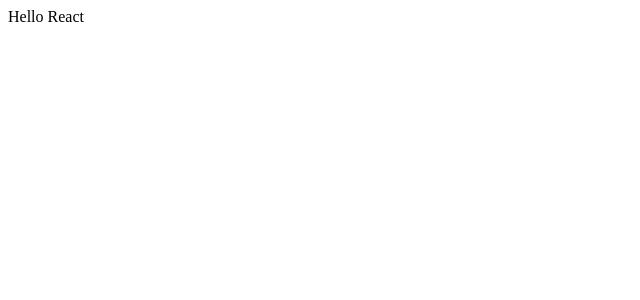
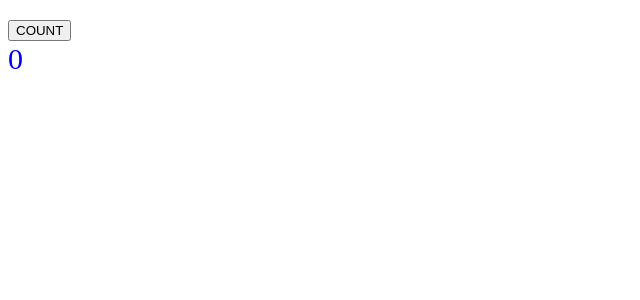
Before and after one commit to SergeiKSS/ReactReduxApp, a React app: page / in a window 1280 px wide. Shown: the top 300 px of the page, without its empty margins (0-640 px from the left). Built offline with nearby package versions, Linux system fonts and the light colour scheme.

Commit message:
Added Redux

```diff
--- a/package.json
+++ b/package.json
@@ -35,6 +35,10 @@
   "dependencies": {
     "@babel/polyfill": "^7.12.1",
     "react": "^18.2.0",
-    "react-dom": "^18.2.0"
+    "react-dom": "^18.2.0",
+    "react-redux": "^8.0.2",
+    "redux": "^4.2.0",
+    "redux-devtools-extension": "^2.13.9",
+    "redux-thunk": "^2.4.1"
   }
 }
--- a/src/components/App.jsx
+++ b/src/components/App.jsx
@@ -1,8 +1,22 @@
-import React from "react";
+import React from 'react';
+import { useDispatch, useSelector } from 'react-redux';
+import { setCount } from '../reducers/reposReducer';
+import './app.less';
+
 
 const App = () => {
+  const dispatch = useDispatch();
+  const count = useSelector(state => state.repos.count)
+
+  function onCountClick() {
+    dispatch(setCount(5));
+  }
+
   return (
-    <div>Hello React</div>
+    <div className="app">
+      <button onClick={() => onCountClick()}>COUNT</button>
+      <div>{count}</div>
+    </div>
   );
 };
 
--- /dev/null
+++ b/src/components/app.less
@@ -0,0 +1,4 @@
+.app {
+  color: blue;
+  font-size: 30px;
+}
--- a/src/index.jsx
+++ b/src/index.jsx
@@ -1,9 +1,13 @@
 import React from 'react';
 import { render } from 'react-dom';
 import './index.less';
-import App from './components/App.jsx';
+import App from './components/App';
+import { Provider } from 'react-redux';
+import { store } from './reducers';
 
 render(
-  <App />,
+  <Provider store={store}>
+    <App />
+  </Provider>,
   document.getElementById('root')
 );
--- /dev/null
+++ b/src/reducers/index.js
@@ -0,0 +1,11 @@
+import { combineReducers } from 'redux';
+import { createStore, applyMiddleware } from 'redux';
+import reposReducer from './reposReducer';
+import { composeWithDevTools } from 'redux-devtools-extension';
+import thunk from 'redux-thunk';
+
+const rootReducer = combineReducers({
+  repos: reposReducer
+});
+
+export const store = createStore(rootReducer, composeWithDevTools(applyMiddleware(thunk)))
--- /dev/null
+++ b/src/reducers/reposReducer.js
@@ -0,0 +1,22 @@
+const SET_COUNT = 'SET_COUNT';
+
+const defaultState = {
+  items: [],
+  isFetching: true,
+  count: 0,
+};
+
+export default function reposReducer(state = defaultState, action) {
+  switch (action.type) {
+    case SET_COUNT:
+      return {
+        ...state,
+        count: action.payload,
+      }
+
+    default:
+      return state;
+  }
+}
+
+export const setCount = (count) => ({ type: SET_COUNT, payload: count });
--- a/webpack.config.js
+++ b/webpack.config.js
@@ -11,6 +11,9 @@ module.exports = {
   },
   devServer: {
     port: 3000,
+  },
+  resolve: {
+    extensions: ['.js', '.jsx']
   },
   plugins: [
     new HTMLWebpackPlugin({ template: './src/index.html' }),
```
Also changed, not shown: 1 other file (tests, documents, lock files or other folders).
